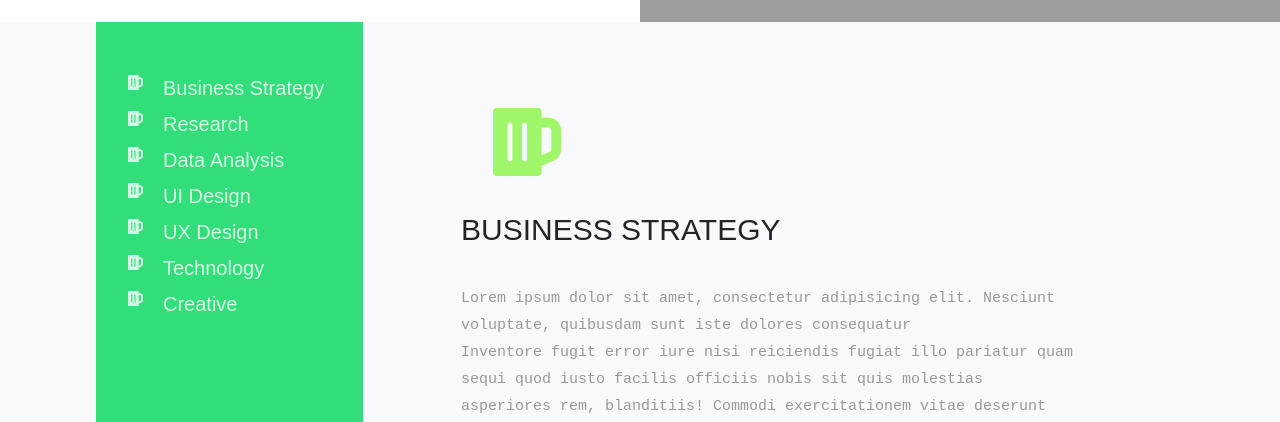
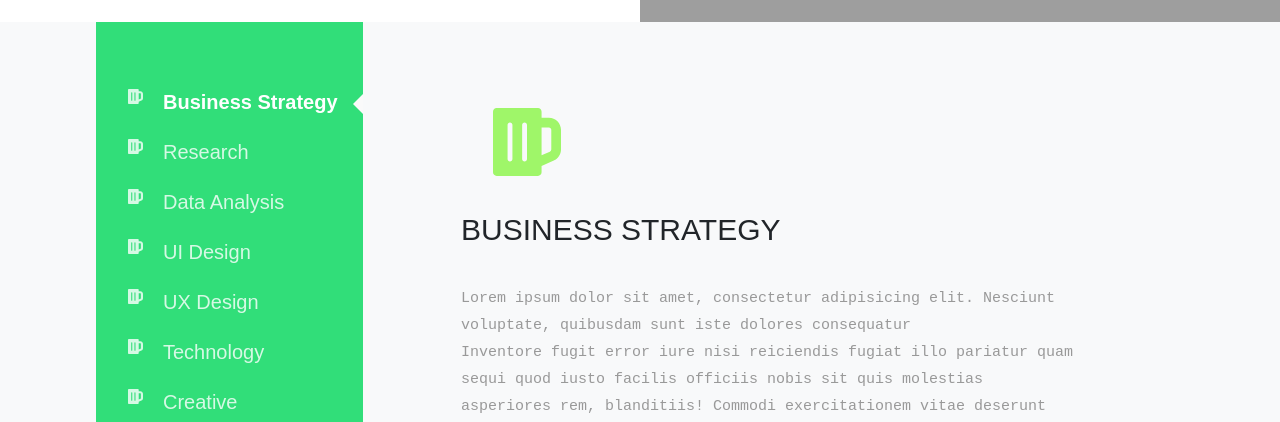
Before and after one commit to faiza203/Portfolio, a React (Create React App) app: page / in a window 1280 px wide. Shown: the part 378-800 px from the top of the page. Built offline with nearby package versions, Linux system fonts and the light colour scheme; grey boxes are pictures that could not be loaded.

Commit message:
Improve Styles

```diff
--- a/src/components/Services.js
+++ b/src/components/Services.js
@@ -3,34 +3,82 @@ import { FaBeer } from "react-icons/fa";
 import "./css/services.css";
 
 const Services = () => {
+  const titleIDS = [
+    "Business Strategy",
+    "Research",
+    "Data Analysis",
+    "UI Design",
+    "UX Design",
+    "Technology",
+    "Creative",
+  ];
+  const addTitle = function (title) {
+    document.getElementById(title).classList.add("visible-after");
+    titleIDS.forEach(function (titleID) {
+      if (titleID !== title) {
+        document.getElementById(titleID).classList.remove("visible-after");
+      } else {
+        document.getElementById(title).classList.add("visible-after");
+      }
+    });
+  };
+
   return (
     <div className="services" id="Services">
       <ul className="titles">
-        <li className="title">
+        <li
+          className="title visible-after"
+          id="Business Strategy"
+          onClick={() => addTitle("Business Strategy")}
+        >
           <FaBeer className="titleIcon" />
           <p>Business Strategy</p>
         </li>
-        <li className="title">
+        <li
+          className="title"
+          id="Research"
+          onClick={() => addTitle("Research")}
+        >
           <FaBeer className="titleIcon" />
           <p>Research</p>
         </li>
-        <li className="title">
+        <li
+          className="title"
+          id="Data Analysis"
+          onClick={() => addTitle("Data Analysis")}
+        >
           <FaBeer className="titleIcon" />
           <p>Data Analysis</p>
         </li>
-        <li className="title">
+        <li
+          className="title"
+          id="UI Design"
+          onClick={() => addTitle("UI Design")}
+        >
           <FaBeer className="titleIcon" />
           <p>UI Design</p>
         </li>
-        <li className="title">
+        <li
+          className="title"
+          id="UX Design"
+          onClick={() => addTitle("UX Design")}
+        >
           <FaBeer className="titleIcon" />
           <p>UX Design</p>
         </li>
-        <li className="title">
+        <li
+          className="title"
+          id="Technology"
+          onClick={() => addTitle("Technology")}
+        >
           <FaBeer className="titleIcon" />
           <p>Technology</p>
         </li>
-        <li className="title">
+        <li
+          className="title"
+          id="Creative"
+          onClick={() => addTitle("Creative")}
+        >
           <FaBeer className="titleIcon" />
           <p>Creative</p>
         </li>
--- a/src/components/css/services.css
+++ b/src/components/css/services.css
@@ -22,10 +22,19 @@
   display: flex;
   flex-direction: row;
   text-align: left;
+  margin: 1em 0;
 }
 
 .title:hover{
   position: relative;
+}
+
+.visible-after{
+  position: relative;
+}
+.visible-after  p{
+  font-weight: 600 !important;
+  color: white !important;
 }
 
 .title:hover  p {
@@ -36,7 +45,7 @@
 
 .title:after {
   position: absolute;
-  top: 20px;
+  top: 10px;
   bottom: 10px;
   right: 0;
   width: 0;
```
